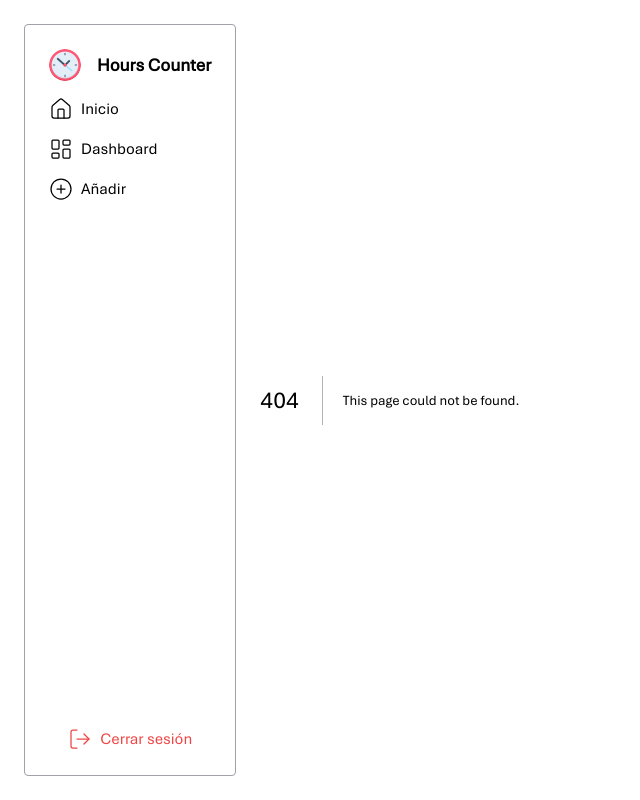
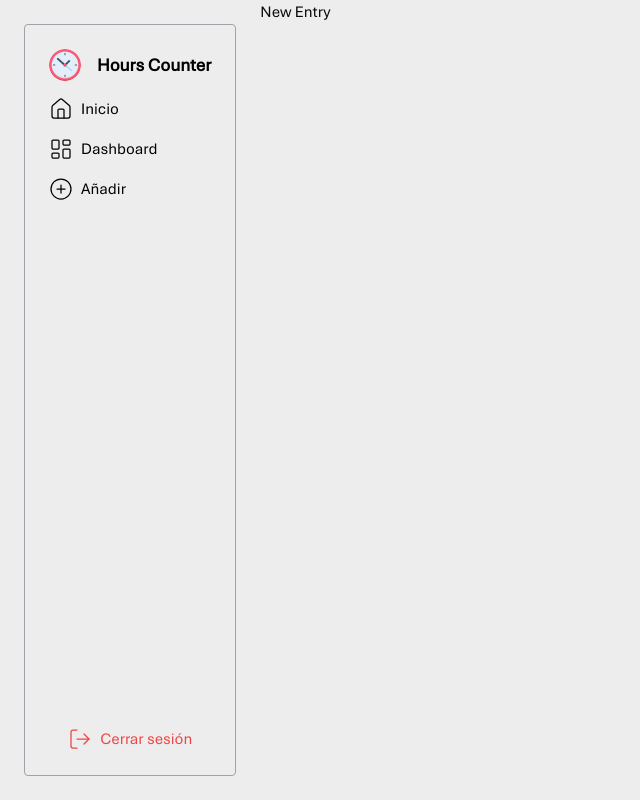
Before and after one commit to forjoa/hours-counter, a Next.js app: page /dashboard/new-entry in a window 1280 px wide. Before the commit this address had no page. Shown: the whole page, without its empty margins (0-640 px from the left). Built offline with nearby package versions, Linux system fonts and the light colour scheme.

Commit message:
build: empty pages

```diff
--- /dev/null
+++ b/src/app/dashboard/new-entry/page.tsx
@@ -0,0 +1,7 @@
+export default function NewEntry() {
+  return (
+    <div>
+      <h1>New Entry</h1>
+    </div>
+  )
+}
--- a/src/app/dashboard/page.tsx
+++ b/src/app/dashboard/page.tsx
@@ -0,0 +1,7 @@
+export default function Dashboard() {
+  return (
+    <div>
+      <h1>Dashboard</h1>
+    </div>
+  )
+}
```
Also changed, not shown: src/app/dashboard/new-entry.tsx (deleted).
